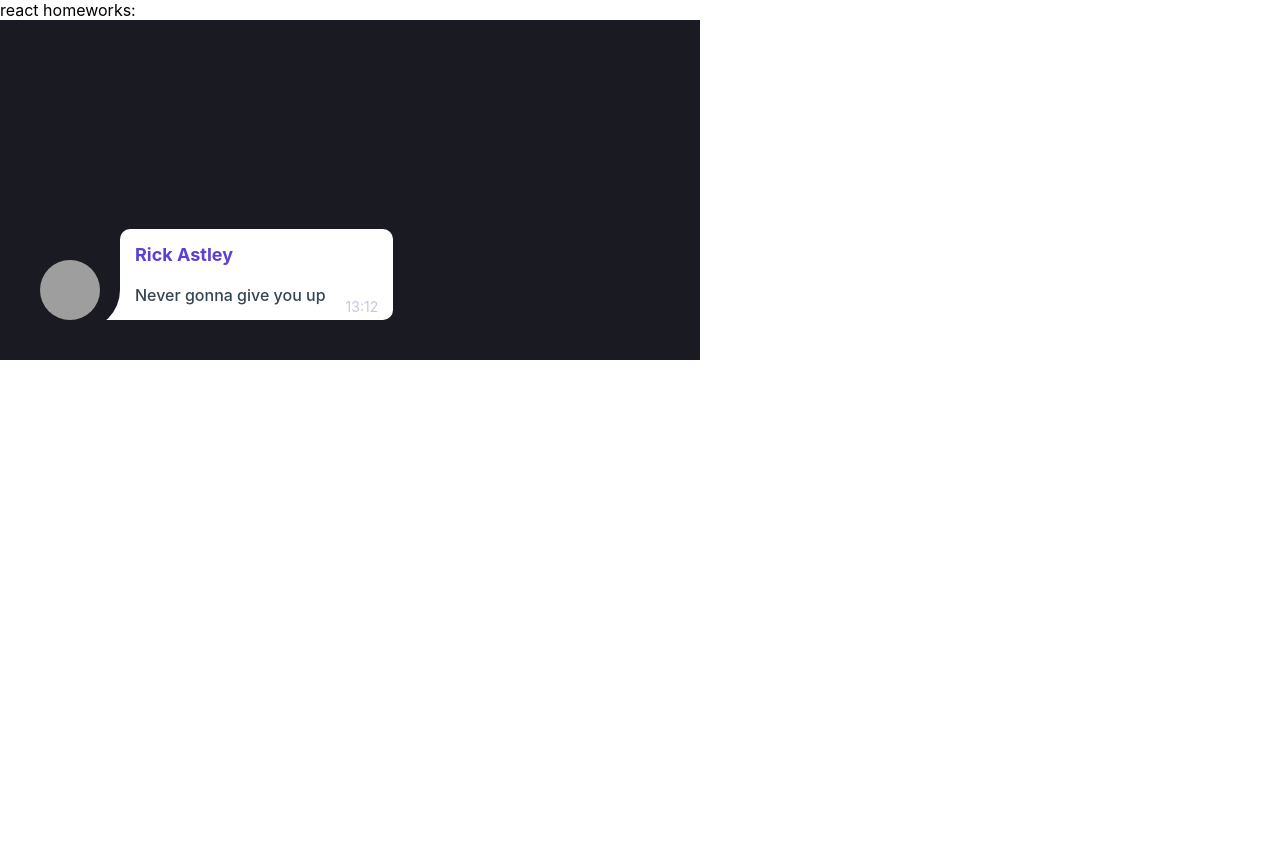
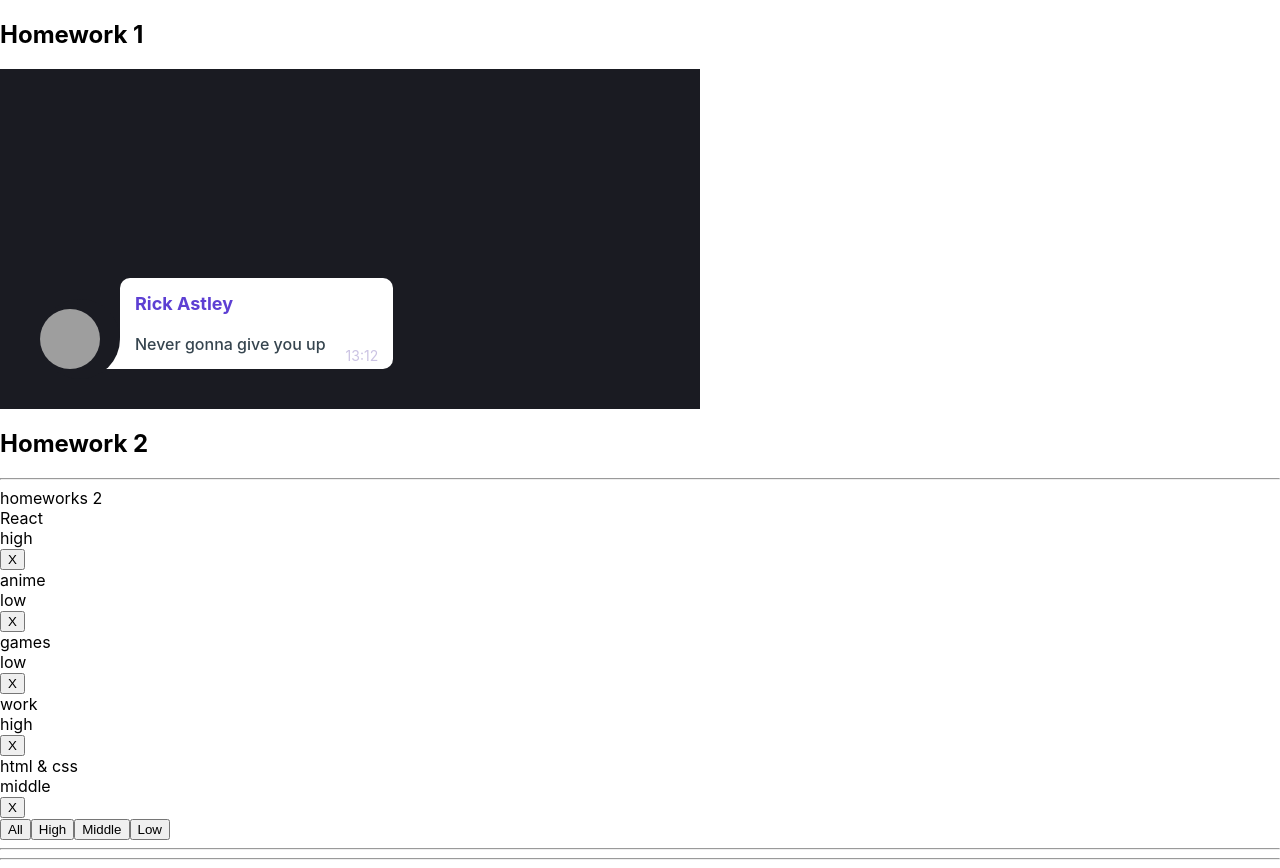
Before and after one commit to aliakseikulba/react-edu-tasks, a React (Create React App) app: page / in a window 1280 px wide. Before the commit the page ends 800 px from the top, so only its background shows below. Built offline with nearby package versions, Linux system fonts and the light colour scheme; grey boxes are pictures that could not be loaded.

Commit message:
task 2 without css

```diff
--- a/src/p1-main/m1-ui/u1-app/App.tsx
+++ b/src/p1-main/m1-ui/u1-app/App.tsx
@@ -1,13 +1,15 @@
 import React from 'react'
 import s from './App.module.css'
 import HW1 from '../../../p2-homeworks/h1/HW1'
+import HW2 from '../../../p2-homeworks/h2/HW2';
 
 function App() {
   return (
     <div className={s.App}>
-      <div>react homeworks:</div>
+      <h2>Homework 1</h2>
       <HW1/>
-      {/*<HW2/>*/}
+      <h2>Homework 2</h2>
+      <HW2/>
       {/*<HW3/>*/}
       {/*<HW4/>*/}
       {/*<HW5/>*/}
--- a/src/p2-homeworks/h2/Affair.tsx
+++ b/src/p2-homeworks/h2/Affair.tsx
@@ -1,19 +1,20 @@
 import React from 'react'
+import {AffairType} from './HW2';
 
 type AffairPropsType = {
     // key не нужно типизировать
-    affair: any // need to fix any
-    deleteAffairCallback: any // need to fix any
+    affair: AffairType // need to fix any
+    deleteAffairCallback: (id: number) => void // need to fix any
 }
 
 function Affair(props: AffairPropsType) {
-    const deleteCallback = () => {}// need to fix
+    const deleteCallback = () => {props.deleteAffairCallback(props.affair._id)}// need to fix
 
     return (
         <div>
-            // show some text
-
-            <button onClick={deleteCallback}>X</button>
+            <div>{props.affair.name}</div>
+            <div>{props.affair.priority}</div>
+            <div><button onClick={deleteCallback}>X</button></div>
         </div>
     )
 }
--- a/src/p2-homeworks/h2/Affairs.tsx
+++ b/src/p2-homeworks/h2/Affairs.tsx
@@ -1,11 +1,11 @@
-import React from 'react'
+import React from 'react';
 import Affair from './Affair'
-import {AffairType} from './HW2'
+import {AffairType, FilterType} from './HW2';
 
-type AffairsPropsType = { // need to fix any
-    data: any
-    setFilter: any
-    deleteAffairCallback: any
+type AffairsPropsType = {
+    data: AffairType[]
+    setFilter: (filter: FilterType) => void
+    deleteAffairCallback: (id: number) => void
 }
 
 function Affairs(props: AffairsPropsType) {
@@ -17,10 +17,10 @@
         />
     ))
 
-    const setAll = () => {} // need to fix
-    const setHigh = () => {}
-    const setMiddle = () => {}
-    const setLow = () => {}
+    const setAll = () => {props.setFilter('all')}
+    const setHigh = () => {props.setFilter('high')}
+    const setMiddle = () => {props.setFilter('middle')}
+    const setLow = () => {props.setFilter('low')}
 
     return (
         <div>
--- a/src/p2-homeworks/h2/HW2.tsx
+++ b/src/p2-homeworks/h2/HW2.tsx
@@ -1,35 +1,40 @@
-import React, {useState} from 'react'
-import Affairs from './Affairs'
+import React, {useState} from 'react';
+import Affairs from './Affairs';
 
 // types
-export type AffairPriorityType = any // need to fix any
-export type AffairType = any // need to fix any
+export type AffairPriorityType = 'low' | 'middle' | 'high';
+export type AffairType = {
+  _id: number
+  name: string
+  priority: AffairPriorityType
+}
 export type FilterType = 'all' | AffairPriorityType
 
 // constants
-const defaultAffairs: any = [ // need to fix any
+const defaultAffairs: AffairType[] = [
   {_id: 1, name: 'React', priority: 'high'},
   {_id: 2, name: 'anime', priority: 'low'},
   {_id: 3, name: 'games', priority: 'low'},
   {_id: 4, name: 'work', priority: 'high'},
   {_id: 5, name: 'html & css', priority: 'middle'},
-]
+];
 
 // pure helper functions
-export const filterAffairs = (affairs: any, filter: any): any => { // need to fix any
-    if (filter === 'all') return affairs
-    else return // need to fix
-}
-export const deleteAffair = (affairs: any, _id: any): any => { // need to fix any
-    return // need to fix
-}
+export const filterAffairs = (affairs: AffairType[], filter: FilterType): AffairType[] => {
+  if (filter === 'all') return affairs;
+  return affairs.filter((a: AffairType) => a.priority === filter)
+};
+
+export const deleteAffair = (affairs: AffairType[], id: number): AffairType[] => {
+  return affairs.filter((a: AffairType) => a._id !== id)
+};
 
 function HW2() {
-    const [affairs, setAffairs] = useState<any>(defaultAffairs) // need to fix any
-    const [filter, setFilter] = useState<FilterType>('all')
+  const [affairs, setAffairs] = useState<AffairType[]>(defaultAffairs);
+  const [filter, setFilter] = useState<FilterType>('all');
 
-    const filteredAffairs = filterAffairs(affairs, filter)
-    const deleteAffairCallback = (_id: any) => setAffairs(deleteAffair(affairs, _id)) // need to fix any
+  const filteredAffairs = filterAffairs(affairs, filter);
+  const deleteAffairCallback = (_id: number) => setAffairs(deleteAffair(affairs, _id));
 
   return (
     <div>
@@ -48,7 +53,7 @@
       {/*<AlternativeAffairs/>*/}
       <hr/>
     </div>
-    )
+  );
 }
 
-export default HW2
+export default HW2;
```
Also changed, not shown: 1 other file (tests, documents, lock files or other folders). Lines whose indentation alone changed are shown as unchanged.
